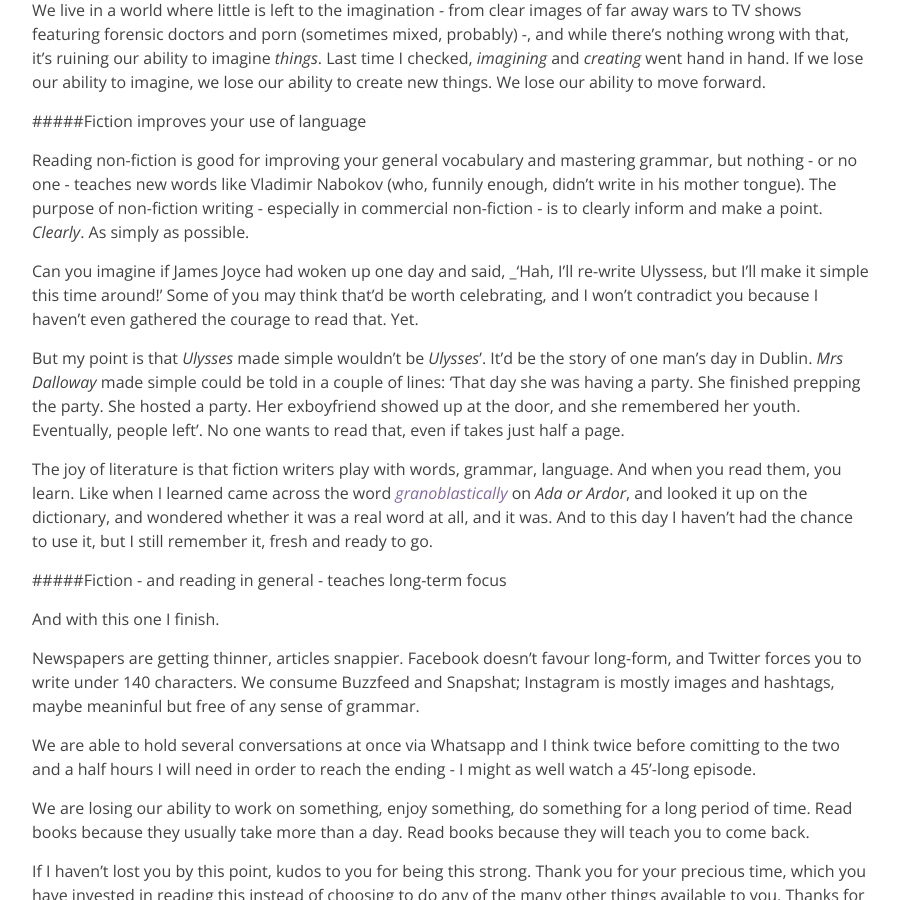
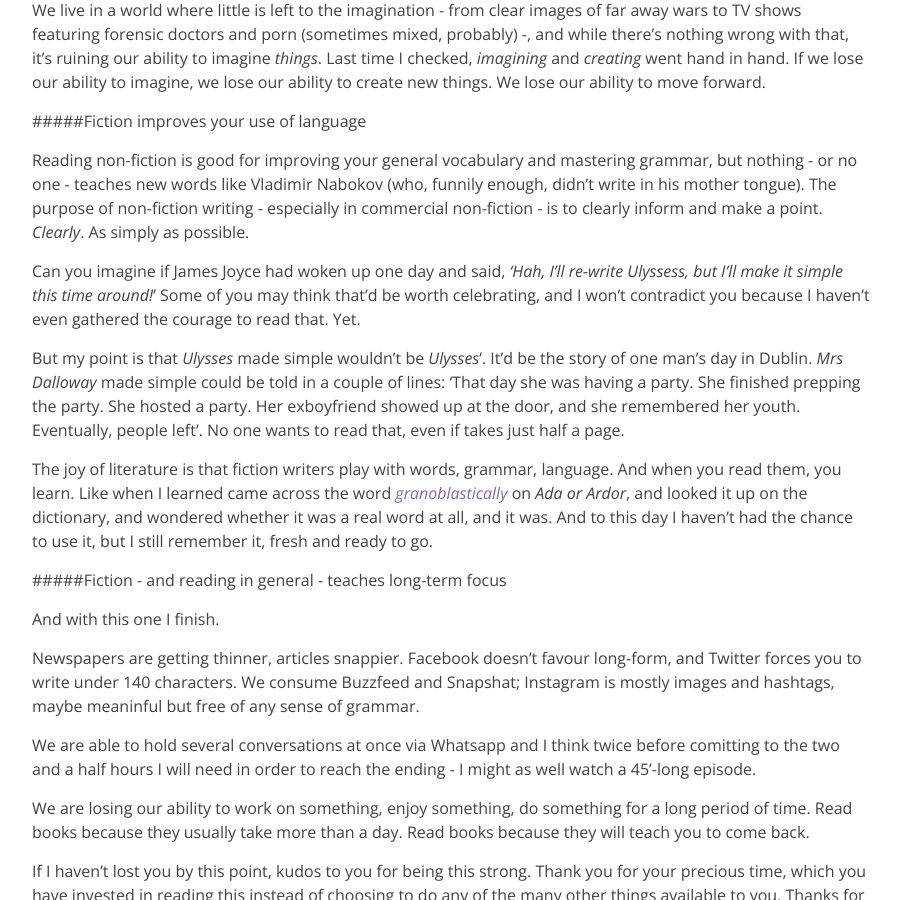
Before and after one commit to irenealgi/readbelow, a Jekyll site: the page built from _posts/2016-04-06-the-joys-of-reading-fiction.md, in a window 1280 px wide and 900 px high, scrolled down 2211 px. Shown: the whole window, without its empty margins (188-1089 px from the left). Built offline with Jekyll 4.4.1, drawn with Linux system fonts in a browser that asks for light colours.

```diff
--- a/_posts/2016-04-06-the-joys-of-reading-fiction.md
+++ b/_posts/2016-04-06-the-joys-of-reading-fiction.md
@@ -50,7 +50,7 @@ We live in a world where little is left to the imagination - from clear images o
 
 Reading non-fiction is good for improving your general vocabulary and mastering grammar, but nothing - or no one - teaches new words like Vladimir Nabokov (who, funnily enough, didn't write in his mother tongue). The purpose of non-fiction writing - especially in commercial non-fiction - is to clearly inform and make a point. _Clearly_. As simply as possible.
 
-Can you imagine if James Joyce had woken up one day and said, _'Hah, I'll re-write Ulyssess, but I'll make it simple this time around!' Some of you may think that'd be worth celebrating, and I won't contradict you because I haven't even gathered the courage to read that. Yet.
+Can you imagine if James Joyce had woken up one day and said, _'Hah, I'll re-write Ulyssess, but I'll make it simple this time around!_' Some of you may think that'd be worth celebrating, and I won't contradict you because I haven't even gathered the courage to read that. Yet.
 
 But my point is that _Ulysses_ made simple wouldn't be _Ulysses_'. It'd be the story of one man's day in Dublin. _Mrs Dalloway_ made simple could be told in a couple of lines: 'That day she was having a party. She finished prepping the party. She hosted a party. Her exboyfriend showed up at the door, and she remembered her youth. Eventually, people left'. No one wants to read that, even if takes just half a page.
 
```
